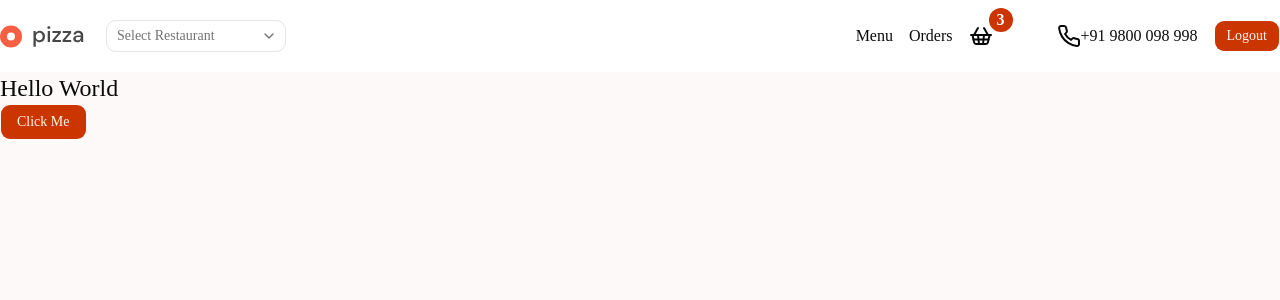
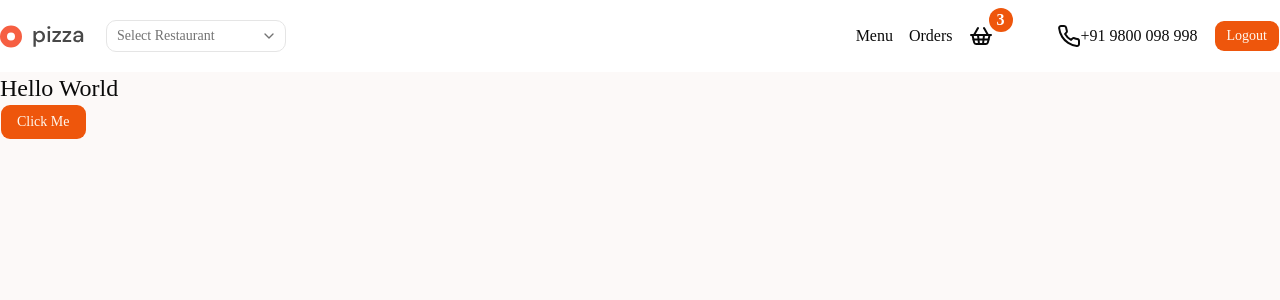
Before and after one commit to saudjavaid2003/woap-ui, a Next.js app: page / in a window 1280 px wide. Shown: the top 300 px of the page. Built offline with nearby package versions, Linux system fonts and the light colour scheme.

Commit message:
fixing colors shit

```diff
--- a/src/app/globals.css
+++ b/src/app/globals.css
@@ -53,7 +53,7 @@
   --card-foreground: oklch(0.145 0 0);
   --popover: oklch(1 0 0);
   --popover-foreground: oklch(0.145 0 0);
-  --primary: oklch(0.553 0.195 38.402);
+  --primary: oklch(65% 0.2 40);
   --primary-foreground: oklch(0.98 0.016 73.684);
   --secondary: oklch(0.967 0.001 286.375);
   --secondary-foreground: oklch(0.21 0.006 285.885);
@@ -61,7 +61,7 @@
   --muted-foreground: oklch(0.556 0 0);
   --accent: oklch(0.97 0 0);
   --accent-foreground: oklch(0.205 0 0);
-  --destructive: oklch(0.577 0.245 27.325);
+  --destructive: oklch(68.485% 0.17014 54.694);
   --border: oklch(0.922 0 0);
   --input: oklch(0.922 0 0);
   --ring: oklch(0.708 0 0);
```
